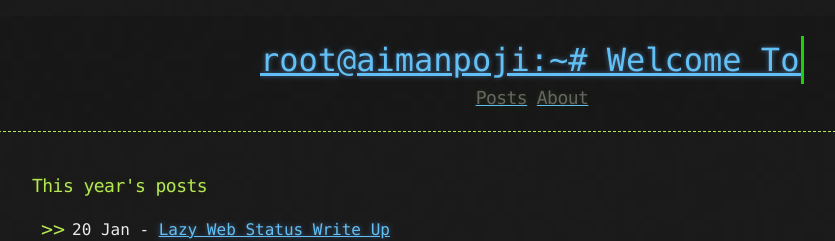
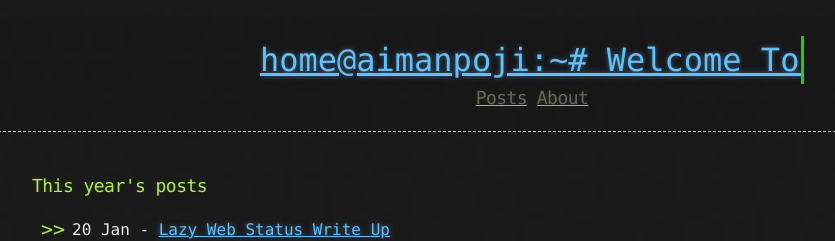
Before and after one commit to aimanpoji/aimanpoji.github.io, a Jekyll site: the page built from archive.md, in a window 1280 px wide. Shown: the top 241 px of the page, without its empty margins (108-943 px from the left). Built offline with Jekyll 4.4.1, drawn with Linux system fonts in a browser that asks for light colours.

Commit message:
Update header.html

```diff
--- a/_includes/header.html
+++ b/_includes/header.html
@@ -3,7 +3,7 @@
   <div>
     <a href="{{ "/" | prepend: site.baseurl | replace: '//', '/' }}">
     {% assign owner_first_name = site.owner | split: " " %}
-    <p class="line-1 anim-typewriter">root@{{ owner_first_name[0] | downcase }}:~# Welcome To My Blog!👾</p>
+    <p class="line-1 anim-typewriter">home@{{ owner_first_name[0] | downcase }}:~# Welcome To My Blog!👾</p>
     </a>
 
     <div class="header-links">
```
